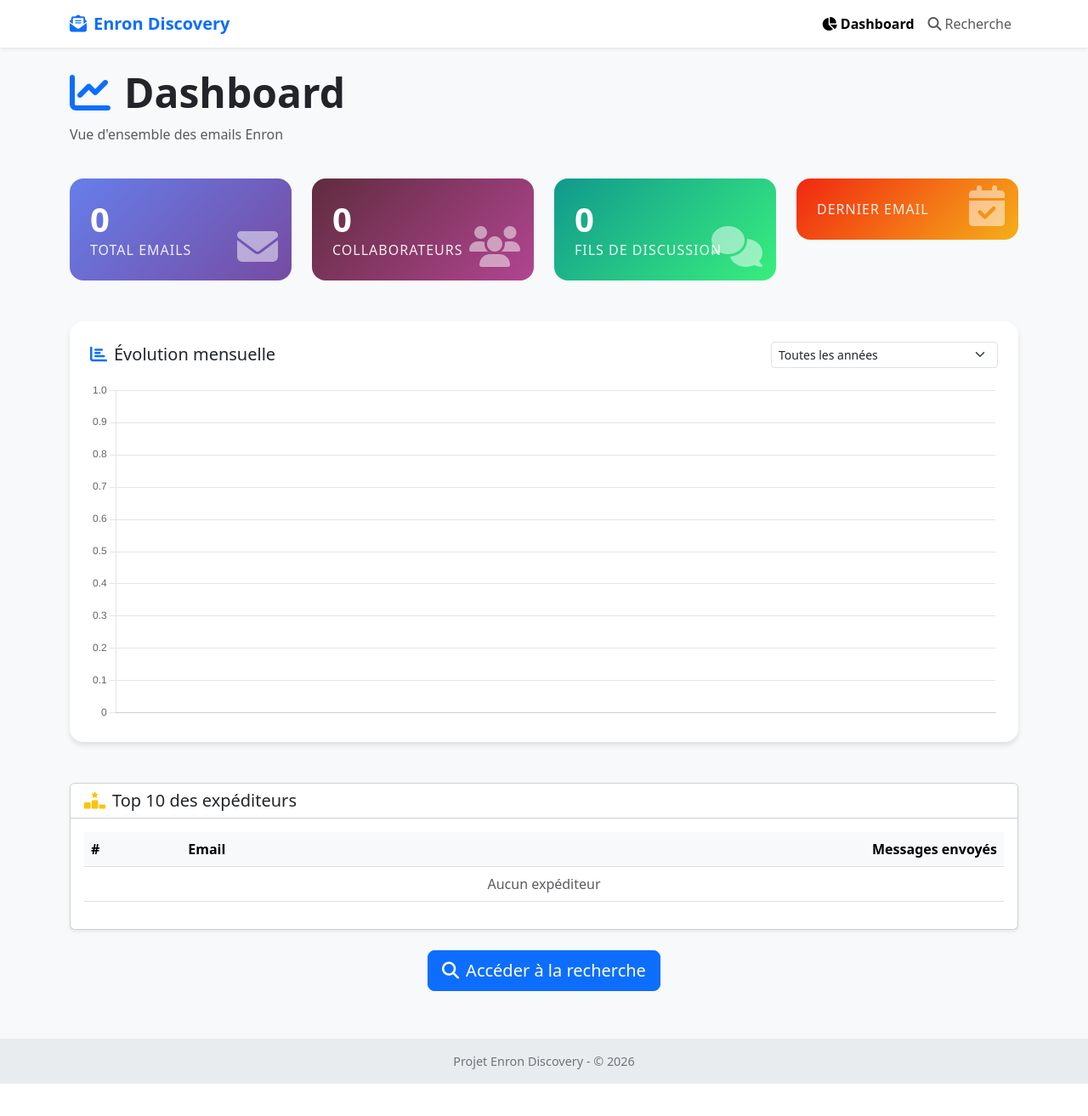
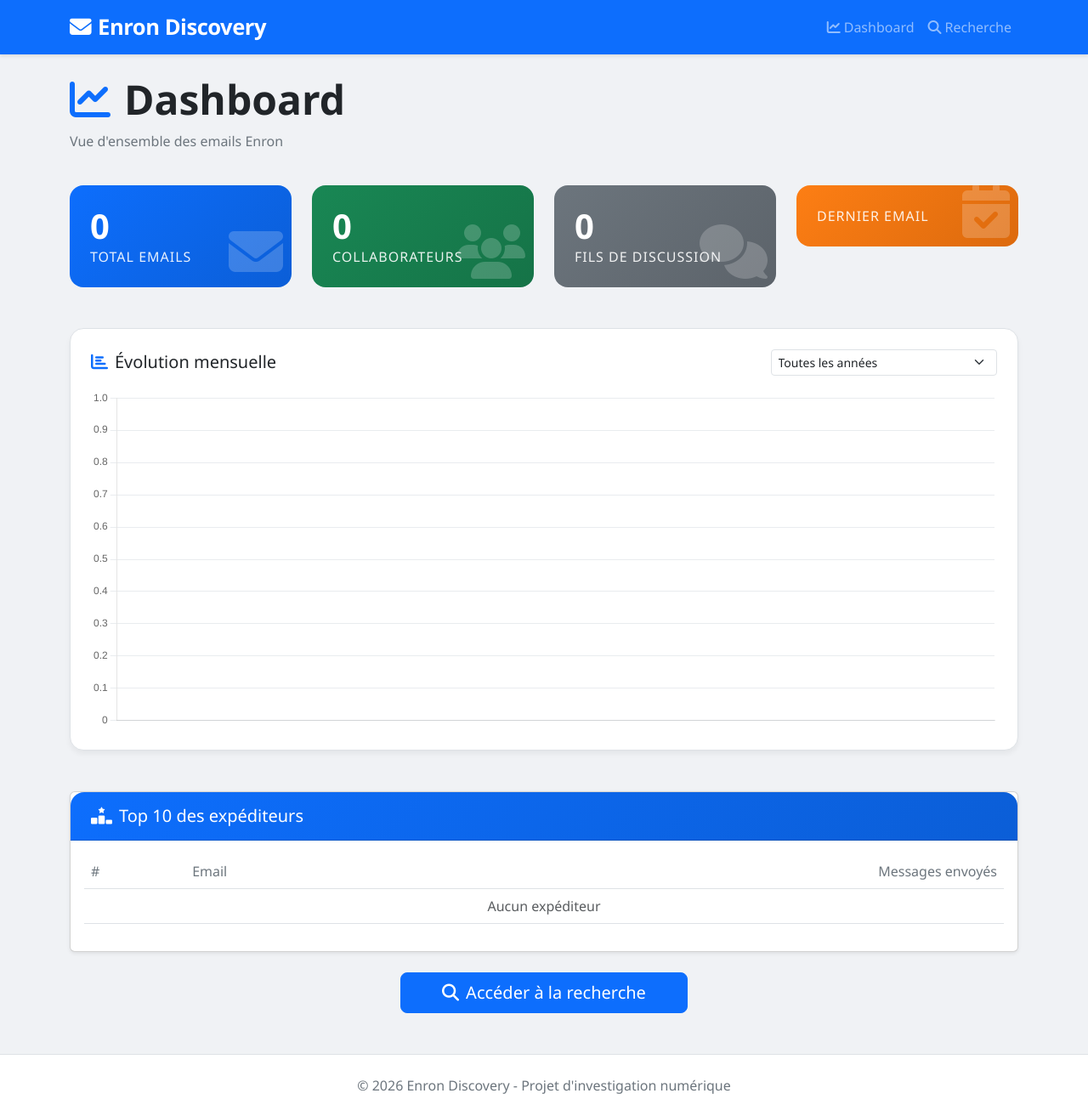
Before and after one commit to Daniele-Nana/enron-discovery, a Django app: page / in a window 1280 px wide. Shown: the whole page at 85% size. Before the commit the page ends 1275 px from the top, so only its background shows below. Run offline with Django 5.2, Linux system fonts and the light colour scheme; data that the repository does not hold is empty.

Commit message:
Description claire des changements effectués

```diff
--- a/discovery/templates/discovery/base.html
+++ b/discovery/templates/discovery/base.html
@@ -6,33 +6,45 @@
     <title>{% block title %}Enron Discovery{% endblock %}</title>
     <!-- Bootstrap 5 CSS -->
     <link href="https://cdn.jsdelivr.net/npm/bootstrap@5.3.0/dist/css/bootstrap.min.css" rel="stylesheet">
-    <!-- Font Awesome pour icônes -->
+    <!-- Font Awesome -->
     <link rel="stylesheet" href="https://cdnjs.cloudflare.com/ajax/libs/font-awesome/6.4.0/css/all.min.css">
     <style>
         body {
-            background-color: #f8f9fa;
+            background-color: #f0f2f5;
+            font-family: 'Segoe UI', system-ui, sans-serif;
+        }
+        .navbar {
+            box-shadow: 0 2px 4px rgba(0,0,0,0.1);
         }
         .navbar-brand {
-            font-weight: bold;
-            color: #0d6efd !important;
+            font-weight: 700;
+            font-size: 1.6rem;
+            letter-spacing: -0.5px;
+        }
+        .nav-link {
+            font-weight: 500;
+            transition: color 0.2s;
+        }
+        .nav-link:hover {
+            color: rgba(255,255,255,0.9) !important;
         }
         .footer {
-            background-color: #e9ecef;
-            padding: 1rem 0;
-            margin-top: 2rem;
+            margin-top: 3rem;
+            padding: 1.5rem 0;
             text-align: center;
-            font-size: 0.9rem;
             color: #6c757d;
+            background: white;
+            border-top: 1px solid #dee2e6;
         }
     </style>
     {% block extra_head %}{% endblock %}
 </head>
 <body>
     <!-- Navigation -->
-    <nav class="navbar navbar-expand-lg navbar-light bg-white shadow-sm">
+    <nav class="navbar navbar-expand-lg navbar-dark bg-primary">
         <div class="container">
             <a class="navbar-brand" href="{% url 'dashboard' %}">
-                <i class="fas fa-envelope-open-text me-2"></i>Enron Discovery
+                <i class="fas fa-envelope me-2"></i>Enron Discovery
             </a>
             <button class="navbar-toggler" type="button" data-bs-toggle="collapse" data-bs-target="#navbarNav">
                 <span class="navbar-toggler-icon"></span>
@@ -40,14 +52,10 @@
             <div class="collapse navbar-collapse" id="navbarNav">
                 <ul class="navbar-nav ms-auto">
                     <li class="nav-item">
-                        <a class="nav-link {% if request.resolver_match.url_name == 'dashboard' %}active fw-bold{% endif %}" href="{% url 'dashboard' %}">
-                            <i class="fas fa-chart-pie me-1"></i>Dashboard
-                        </a>
+                        <a class="nav-link" href="{% url 'dashboard' %}"><i class="fas fa-chart-line me-1"></i>Dashboard</a>
                     </li>
                     <li class="nav-item">
-                        <a class="nav-link {% if request.resolver_match.url_name == 'recherche' %}active fw-bold{% endif %}" href="{% url 'recherche' %}">
-                            <i class="fas fa-search me-1"></i>Recherche
-                        </a>
+                        <a class="nav-link" href="{% url 'recherche' %}"><i class="fas fa-search me-1"></i>Recherche</a>
                     </li>
                 </ul>
             </div>
@@ -55,18 +63,18 @@
     </nav>
 
     <!-- Contenu principal -->
-    <main class="container py-4">
+    <main class="container my-4">
         {% block content %}{% endblock %}
     </main>
 
     <!-- Footer -->
-    <footer class="footer">
+    <div class="footer">
         <div class="container">
-            <p class="mb-0">Projet Enron Discovery - &copy; 2026</p>
+            <p class="mb-0">© 2026 Enron Discovery - Projet d'investigation numérique</p>
         </div>
-    </footer>
+    </div>
 
-    <!-- Bootstrap JS (optionnel pour certains composants) -->
+    <!-- Bootstrap JS -->
     <script src="https://cdn.jsdelivr.net/npm/bootstrap@5.3.0/dist/js/bootstrap.bundle.min.js"></script>
     {% block extra_js %}{% endblock %}
 </body>
--- a/discovery/templates/discovery/dashboard.html
+++ b/discovery/templates/discovery/dashboard.html
@@ -6,16 +6,20 @@
 {% block extra_head %}
     <script src="https://cdn.jsdelivr.net/npm/chart.js"></script>
     <style>
+        body {
+            background-color: #f0f2f5;
+        }
         .stat-card {
             transition: transform 0.2s, box-shadow 0.2s;
             border: none;
             border-radius: 1rem;
-            background: linear-gradient(135deg, #667eea 0%, #764ba2 100%);
             color: white;
+            position: relative;
+            overflow: hidden;
         }
         .stat-card:hover {
             transform: translateY(-5px);
-            box-shadow: 0 10px 20px rgba(0,0,0,0.2);
+            box-shadow: 0 10px 20px rgba(0,0,0,0.15);
         }
         .stat-card .card-body {
             padding: 1.5rem;
@@ -31,11 +35,34 @@
             text-transform: uppercase;
             letter-spacing: 1px;
         }
+        .stat-icon {
+            position: absolute;
+            bottom: 10px;
+            right: 10px;
+            font-size: 4rem;
+            opacity: 0.2;
+            color: white;
+        }
         .chart-container {
             background: white;
             border-radius: 1rem;
             padding: 1.5rem;
-            box-shadow: 0 4px 6px rgba(0,0,0,0.1);
+            box-shadow: 0 4px 6px rgba(0,0,0,0.05);
+            border: 1px solid #dee2e6;
+        }
+        .card-header {
+            background: linear-gradient(135deg, #0d6efd 0%, #0b5ed7 100%);
+            color: white;
+            border-radius: 1rem 1rem 0 0 !important;
+            padding: 1rem 1.5rem;
+        }
+        .table th {
+            border-top: none;
+            color: #6c757d;
+            font-weight: 500;
+        }
+        .badge-primary {
+            background-color: #0d6efd;
         }
     </style>
 {% endblock %}
@@ -43,54 +70,54 @@
 {% block content %}
 <div class="row mb-4">
     <div class="col">
-        <h1 class="display-5 fw-bold">
+        <h1 class="display-5 fw-bold text-dark">
             <i class="fas fa-chart-line me-3 text-primary"></i>Dashboard
         </h1>
-        <p class="text-muted">Vue d'ensemble des emails Enron</p>
+        <p class="text-secondary">Vue d'ensemble des emails Enron</p>
     </div>
 </div>
 
 <!-- Cartes statistiques -->
 <div class="row g-4 mb-5">
     <div class="col-md-6 col-lg-3">
-        <div class="card stat-card">
+        <div class="card stat-card" style="background: linear-gradient(135deg, #0d6efd 0%, #0b5ed7 100%);">
             <div class="card-body">
                 <div class="stat-value">{{ total_messages }}</div>
                 <div class="stat-label">Total emails</div>
-                <i class="fas fa-envelope position-absolute bottom-0 end-0 me-3 mb-3 opacity-50" style="font-size: 3rem;"></i>
+                <i class="fas fa-envelope stat-icon"></i>
             </div>
         </div>
     </div>
     <div class="col-md-6 col-lg-3">
-        <div class="card stat-card" style="background: linear-gradient(135deg, #5f2c3e 0%, #b24592 100%);">
+        <div class="card stat-card" style="background: linear-gradient(135deg, #198754 0%, #157347 100%);">
             <div class="card-body">
                 <div class="stat-value">{{ total_collaborateurs }}</div>
                 <div class="stat-label">Collaborateurs</div>
-                <i class="fas fa-users position-absolute bottom-0 end-0 me-3 mb-3 opacity-50" style="font-size: 3rem;"></i>
+                <i class="fas fa-users stat-icon"></i>
             </div>
         </div>
     </div>
     <div class="col-md-6 col-lg-3">
-        <div class="card stat-card" style="background: linear-gradient(135deg, #11998e 0%, #38ef7d 100%);">
+        <div class="card stat-card" style="background: linear-gradient(135deg, #6c757d 0%, #5c636a 100%);">
             <div class="card-body">
                 <div class="stat-value">{{ total_threads }}</div>
                 <div class="stat-label">Fils de discussion</div>
-                <i class="fas fa-comments position-absolute bottom-0 end-0 me-3 mb-3 opacity-50" style="font-size: 3rem;"></i>
+                <i class="fas fa-comments stat-icon"></i>
             </div>
         </div>
     </div>
     <div class="col-md-6 col-lg-3">
-        <div class="card stat-card" style="background: linear-gradient(135deg, #f12711 0%, #f5af19 100%);">
+        <div class="card stat-card" style="background: linear-gradient(135deg, #fd7e14 0%, #dc6a0d 100%);">
             <div class="card-body">
-                <div class="stat-value">{{ dernier_email|date:"d/m/Y" }}</div>
+                <div class="stat-value">{{ dernier_email|default:"N/A"|date:"d/m/Y" }}</div>
                 <div class="stat-label">Dernier email</div>
-                <i class="fas fa-calendar-check position-absolute bottom-0 end-0 me-3 mb-3 opacity-50" style="font-size: 3rem;"></i>
+                <i class="fas fa-calendar-check stat-icon"></i>
             </div>
         </div>
     </div>
 </div>
 
-<!-- Graphique avec filtre année -->
+<!-- Graphique -->
 <div class="chart-container mb-5">
     <div class="d-flex justify-content-between align-items-center mb-3">
         <h5 class="mb-0"><i class="fas fa-chart-bar me-2 text-primary"></i>Évolution mensuelle</h5>
@@ -106,14 +133,14 @@
     <canvas id="mailChart" style="max-height: 400px;"></canvas>
 </div>
 
-<!-- Top 10 expéditeurs -->
+<!-- Top expéditeurs -->
 <div class="card shadow-sm">
-    <div class="card-header bg-white">
-        <h5 class="mb-0"><i class="fas fa-ranking-star me-2 text-warning"></i>Top 10 des expéditeurs</h5>
+    <div class="card-header">
+        <h5 class="mb-0"><i class="fas fa-ranking-star me-2"></i>Top 10 des expéditeurs</h5>
     </div>
     <div class="card-body">
         <table class="table table-hover align-middle">
-            <thead class="table-light">
+            <thead>
                 <tr>
                     <th>#</th>
                     <th>Email</th>
@@ -123,8 +150,8 @@
             <tbody>
                 {% for sender in top_senders %}
                 <tr>
-                    <td>{{ forloop.counter }}</td>
-                    <td><a href="{% url 'influence' sender.id %}" class="text-decoration-none fw-medium">{{ sender.email }}</a></td>
+                    <td class="fw-bold text-secondary">{{ forloop.counter }}</td>
+                    <td><a href="{% url 'influence' sender.id %}" class="text-decoration-none text-primary fw-medium">{{ sender.email }}</a></td>
                     <td class="text-end"><span class="badge bg-primary rounded-pill">{{ sender.nb_envoyes }}</span></td>
                 </tr>
                 {% empty %}
@@ -135,9 +162,9 @@
     </div>
 </div>
 
-<!-- Lien vers recherche -->
+<!-- Lien recherche -->
 <div class="mt-4 text-center">
-    <a href="{% url 'recherche' %}" class="btn btn-primary btn-lg">
+    <a href="{% url 'recherche' %}" class="btn btn-primary btn-lg px-5">
         <i class="fas fa-search me-2"></i>Accéder à la recherche
     </a>
 </div>
@@ -147,7 +174,6 @@
 <script>
     const moisLabels = {{ mois_labels|safe }};
     const moisData = {{ mois_data|safe }};
-
     const dataByYear = {};
     moisLabels.forEach((label, index) => {
         const year = label.split('-')[0];
@@ -157,7 +183,6 @@
         dataByYear[year].labels.push(label);
         dataByYear[year].data.push(moisData[index]);
     });
-
     const ctx = document.getElementById('mailChart').getContext('2d');
     let chart = new Chart(ctx, {
         type: 'line',
@@ -166,8 +191,8 @@
             datasets: [{
                 label: 'Emails par mois',
                 data: moisData,
-                borderColor: 'rgba(102, 126, 234, 1)',
-                backgroundColor: 'rgba(102, 126, 234, 0.1)',
+                borderColor: '#0d6efd',
+                backgroundColor: 'rgba(13, 110, 253, 0.1)',
                 fill: true,
                 tension: 0.1
             }]
@@ -176,10 +201,9 @@
             responsive: true,
             maintainAspectRatio: false,
             plugins: { legend: { display: false } },
-            scales: { y: { beginAtZero: true } }
+            scales: { y: { beginAtZero: true, grid: { color: '#e9ecef' } } }
         }
     });
-
     document.getElementById('yearFilter').addEventListener('change', function(e) {
         const selectedYear = e.target.value;
         if (selectedYear === 'all') {
--- a/discovery/templates/discovery/thread_complet.html
+++ b/discovery/templates/discovery/thread_complet.html
@@ -46,7 +46,7 @@
                 <i class="fas fa-user me-1 text-primary"></i>
                 <strong>{{ msg.email }}</strong>
             </p>
-            <p class="mb-0">{{ msg.corps|linebreaks }}</p>
+            <p class="mb-0">{{ msg.corps|striptags|linebreaks }}</p>
         </div>
     {% endfor %}
 </div>
--- a/discovery/views.py
+++ b/discovery/views.py
@@ -10,18 +10,17 @@ from collections import namedtuple
 from django.db.models.functions import TruncMonth
 from datetime import datetime
 from django.db.models.functions import ExtractYear
+from django.db.models import Q
 
 def dashboard(request):
-    # Statistiques de base
     total_messages = Message.objects.count()
     total_collaborateurs = Collaborateur.objects.count()
 
-    # Premier et dernier email
-    dates = Message.objects.aggregate(premier=Min('date'), dernier=Max('date'))
-    premier_email = dates['premier']
-    dernier_email = dates['dernier']
+    # Dates extrêmes (ignorer les dates futures pour le dernier)
+    premier_email = Message.objects.aggregate(Min('date'))['date__min']
+    dernier_email = Message.objects.filter(date__lte=timezone.now()).aggregate(Max('date'))['date__max']
 
-    # Nombre de fils de discussion (messages avec in_reply_to non vide)
+    # Fils de discussion
     total_threads = Message.objects.filter(in_reply_to__isnull=False).count()
 
     # Top 10 expéditeurs
@@ -29,18 +28,18 @@ def dashboard(request):
         nb_envoyes=Count('envoyes')
     ).order_by('-nb_envoyes')[:10]
 
-    # Statistiques par mois (pour le graphique)
+    # Statistiques mensuelles
     mois_stats = Message.objects.annotate(
         mois=TruncMonth('date')
     ).values('mois').annotate(
         count=Count('id')
     ).order_by('mois')
 
-        # Liste des années distinctes
-    annees = Message.objects.annotate(annee=ExtractYear('date')).values_list('annee', flat=True).distinct().order_by('-annee')
-
     mois_labels = [m['mois'].strftime('%Y-%m') for m in mois_stats if m['mois']]
     mois_data = [m['count'] for m in mois_stats]
+
+    # Années distinctes
+    annees = Message.objects.annotate(annee=ExtractYear('date')).values_list('annee', flat=True).distinct().order_by('-annee')
 
     context = {
         'total_messages': total_messages,
@@ -64,7 +63,14 @@ def recherche(request):
     messages = Message.objects.all().order_by('-date')
 
     if query:
-        messages = messages.filter(search_vector=SearchQuery(query))
+    # Recherche plein texte sur le champ search_vector (objet + corps)
+        full_text = Q(search_vector=SearchQuery(query))
+    # Recherche sur l'email de l'expéditeur (insensible à la casse)
+        expediteur_match = Q(expediteur__email__icontains=query)
+    # Recherche sur les emails des destinataires (insensible à la casse)
+        destinataire_match = Q(destinataires__email__icontains=query)
+    # Combinaison avec OR
+        messages = messages.filter(full_text | expediteur_match | destinataire_match).distinct()
 
     if date_debut:
         messages = messages.filter(date__gte=date_debut)
@@ -94,35 +100,41 @@ def recherche(request):
     return render(request, 'discovery/recherche.html', context)
 
 def influence(request, employee_id):
-    # Récupère le collaborateur ou renvoie une erreur 404
-    employee = get_object_or_404(Collaborateur, id=employee_id)
+    collaborateur = get_object_or_404(Collaborateur, id=employee_id)
 
-    # Compte les destinataires des messages envoyés par cet employé
-    # On regroupe par email du destinataire et on compte le nombre de messages
-    contacts = Message.objects.filter(expediteur=employee)\
-        .values('destinataires__email')\
-        .annotate(count=Count('id'))\
-        .order_by('-count')[:20]  # Top 20
+    # Destinataires les plus fréquents (personnes à qui il écrit)
+    top_destinataires = Collaborateur.objects.filter(
+        recus__expediteur=collaborateur  # messages reçus par le destinataire ET envoyés par collaborateur
+    ).annotate(
+        nb_echanges=Count('recus')
+    ).order_by('-nb_echanges')[:10]
+
+    # Expéditeurs les plus fréquents (personnes qui lui écrivent)
+    top_expediteurs = Collaborateur.objects.filter(
+        envoyes__destinataires=collaborateur  # messages envoyés par l'expéditeur ET reçus par collaborateur
+    ).annotate(
+        nb_echanges=Count('envoyes')
+    ).order_by('-nb_echanges')[:10]
 
     context = {
-        'employee': employee,
-        'contacts': contacts,
+        'collaborateur': collaborateur,
+        'top_destinataires': top_destinataires,
+        'top_expediteurs': top_expediteurs,
     }
     return render(request, 'discovery/influence.html', context)
 
 def thread(request, message_id):
-    # Récupère le message principal (par son ID) ou renvoie une erreur 404
     message = get_object_or_404(Message, id=message_id)
-
-    # Récupère toutes les réponses : messages dont le champ in_reply_to correspond au message_id du message principal
-    # Attention : in_reply_to stocke le message_id (string) du parent, pas l'ID numérique
-    replies = Message.objects.filter(in_reply_to=message.message_id).order_by('date')
-
-    context = {
-        'message': message,
-        'replies': replies,
-    }
-    return render(request, 'discovery/thread.html', context)
+    def get_replies(msg, niveau=1):
+        replies = Message.objects.filter(in_reply_to=msg.message_id).order_by('date')
+        result = []
+        for reply in replies:
+            reply.niveau = niveau
+            result.append(reply)
+            result.extend(get_replies(reply, niveau+1))
+        return result
+    replies = get_replies(message)
+    return render(request, 'discovery/thread.html', {'message': message, 'replies': replies})
 
 def thread_complet(request, message_id):
     # Récupère le message de départ
```
Also changed, not shown: discovery/templates/discovery/influence.html (+39 -15 lines), discovery/templates/discovery/recherche.html (+71 -32 lines), discovery/templates/discovery/thread.html (+67 -25 lines).
